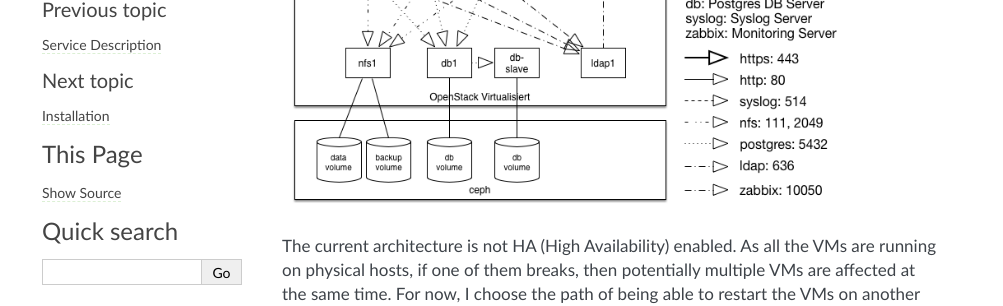
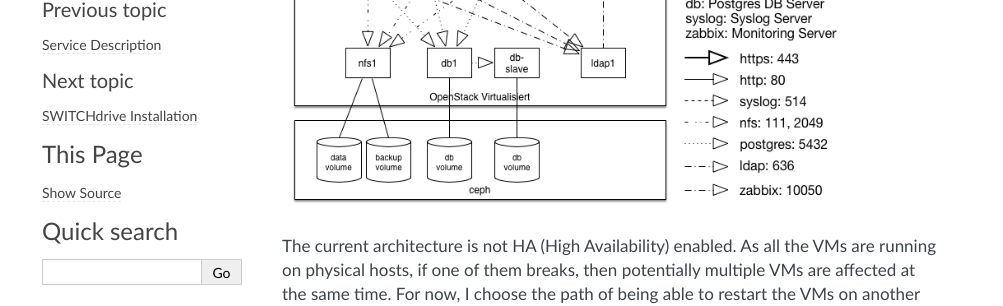
Before and after one commit to switch-ch/cloudservice-owncloud, a Sphinx documentation site: the page built from source/switch/architecture.rst, in a window 1280 px wide and 900 px high. Shown: the part 394-700 px from the top of the window, without its empty margins (138-1141 px from the left). Built offline with Sphinx 7.4.7, drawn with Linux system fonts in a browser that asks for light colours.

Commit message:
Second commit in fgal branch

```diff
--- a/source/switch/architecture.rst
+++ b/source/switch/architecture.rst
@@ -4,7 +4,7 @@ SWITCHdrive Architecture
 
 The following picture shows the current architecture diagram.
 
-.. image:: images/architecture/Architekturdiagramm0.7.png
+.. image:: images/architecture/Architekturdiagramm07.png
 
 
 The current architecture is not HA (High Availability) enabled. As all the VMs
--- a/source/switch/installation.rst
+++ b/source/switch/installation.rst
@@ -1,5 +1,5 @@
-Installation
-============
+SWITCHdrive Installation
+========================
 
 Prerequisites
 -------------
```
Also changed, not shown: source/switch/images/architecture/Architekturdiagramm07.png (renamed from source/switch/images/architecture/Architekturdiagramm0.7.png).
